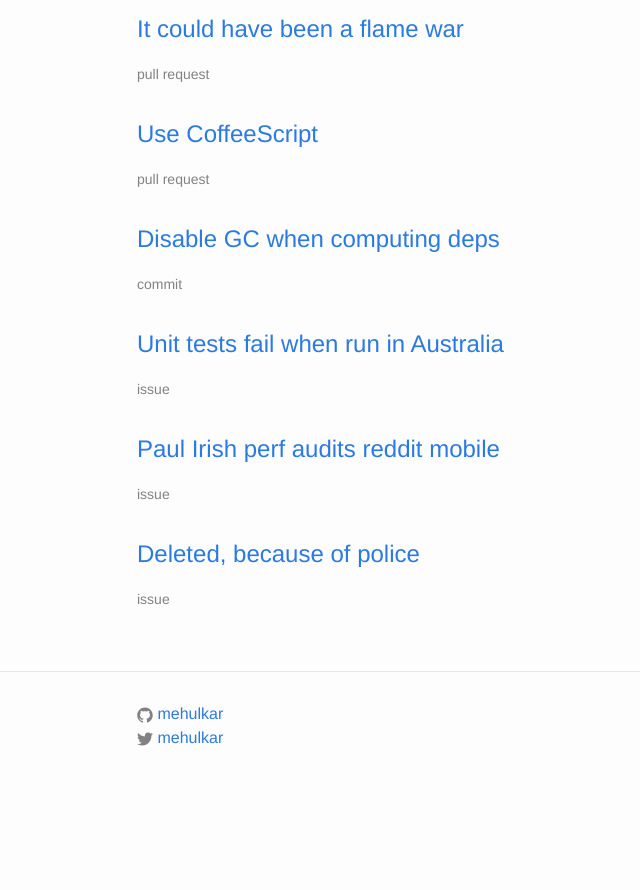
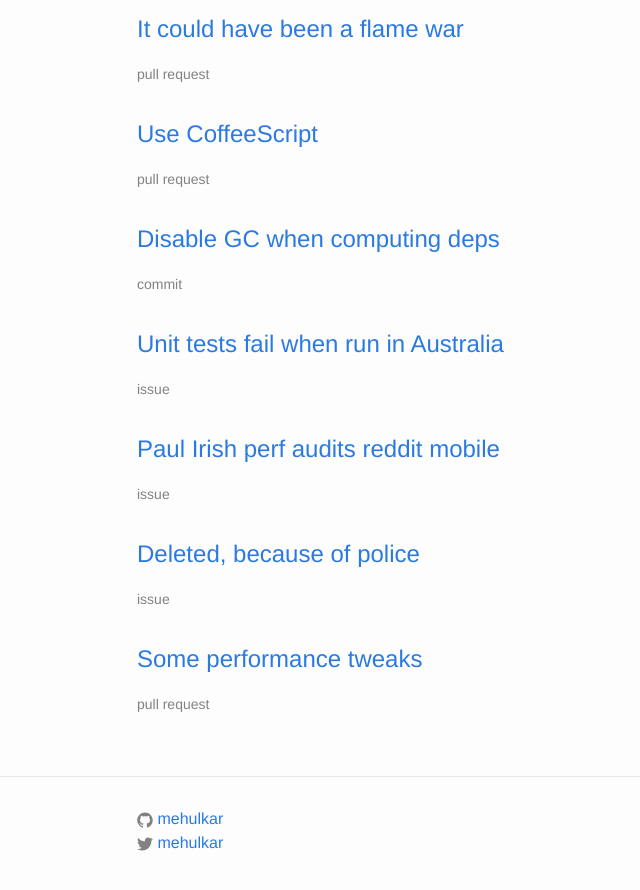
Before and after one commit to mehulkar/github-hall-of-fame, a Jekyll site: the page built from index.html, in a window 1280 px wide and 900 px high, scrolled down 2010 px. Shown: the top 890 px of the window, without its empty margins (133-773 px from the left). Built offline with Jekyll 4.4.1, drawn with Linux system fonts in a browser that asks for light colours; before the commit the page ends 2805 px from its top, so only the background shows below that.

Commit message:
Some performance tweaks

```diff
--- a/_data/entries.yml
+++ b/_data/entries.yml
@@ -93,3 +93,7 @@
 - title: "Deleted, because of police"
   link: "https://archive.is/r8k7X#30.1%"
   type: "issue"
+
+- title: "Some performance tweaks"
+  link: "https://github.com/bitly/dablooms/pull/19"
+  type: "pull request"
```
